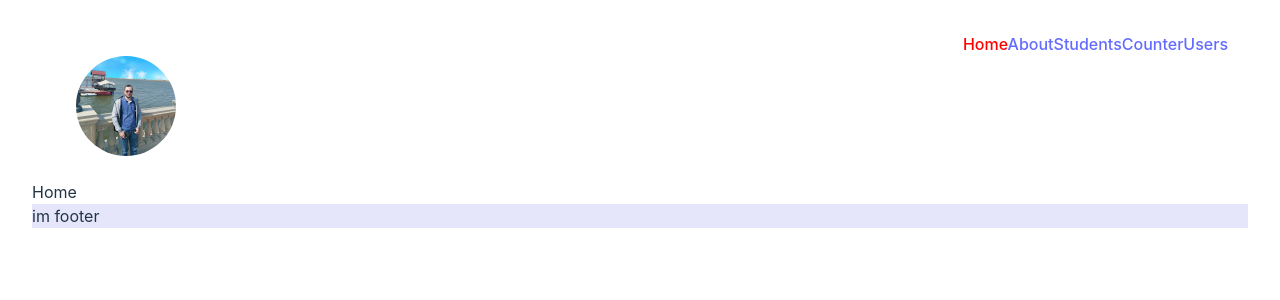
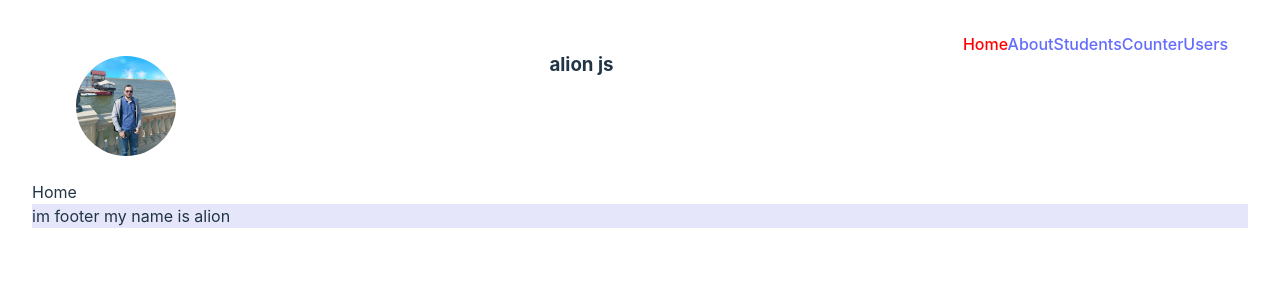
Before and after one commit to Ali-GreenHeart/react-dfe01-first, a React (Vite) app: page / in a window 1280 px wide. Shown: the top 300 px of the page. Built offline with nearby package versions, Linux system fonts and the light colour scheme.

Commit message:
initial context api

```diff
--- a/src/components/Footer/index.jsx
+++ b/src/components/Footer/index.jsx
@@ -1,7 +1,11 @@
+import { useContext } from "react"
+import { DataContext } from "../../context-api/DataContext"
+
 const Footer = ({ }) => {
+    const { name } = useContext(DataContext)
     return (
         <footer style={{ backgroundColor: 'lavender' }}>
-            im footer
+            im footer  my name is {name}
         </footer>
     )
 }
--- a/src/components/Header/index.jsx
+++ b/src/components/Header/index.jsx
@@ -1,5 +1,7 @@
+import { useContext } from "react"
 import "./index.css"
 import { NavLink } from "react-router-dom"
+import { DataContext } from "../../context-api/DataContext"
 
 function Navigation({ to, title }) {
     return (
@@ -13,8 +15,15 @@ function Navigation({ to, title }) {
 }
 
 function Header({ }) {
-    return <div className="container_header">
+
+    const { name, surname } = useContext(DataContext)
+
+    return (
+        <div className="container_header">
             <img className="logo" src="/eziz-xan.jpg" alt="" />
+            <div>
+                <h3>{name} {surname}</h3>
+            </div>
             <div>
                 <Navigation to="/" title="Home" />
                 <Navigation to="/about" title="About" />
@@ -23,5 +32,6 @@ function Header({ }) {
                 <Navigation to="/users" title="Users" />
             </div>
         </div>
+    )
 }
 export default Header;
--- /dev/null
+++ b/src/context-api/DataContext.jsx
@@ -0,0 +1,15 @@
+import { createContext } from "react";
+
+export const DataContext = createContext({})
+
+const data = { name: 'alion', surname: 'js' }
+/* children:  componentin icerisine yazdigim elementler */
+const DataContextProvider = ({ children }) => {
+    return (
+        <DataContext.Provider value={data}>
+            {children}
+        </DataContext.Provider>
+    )
+}
+
+export default DataContextProvider;
--- a/src/main.jsx
+++ b/src/main.jsx
@@ -2,6 +2,7 @@ import React from 'react'
 import ReactDOM from 'react-dom/client'
 import { BrowserRouter } from 'react-router-dom'
 import App from './App'
+import DataContextProvider from './context-api/DataContext'
 // import "./index.css"
 
 const reactRootElement = ReactDOM.createRoot(document.getElementById('root'))
@@ -9,9 +10,11 @@ const reactRootElement = ReactDOM.createRoot(document.getElementById('root'))
 
 reactRootElement.render(
     // <PageWithModes>
-    <BrowserRouter>
-        <App />
-    </BrowserRouter>
+    <DataContextProvider>
+        <BrowserRouter>
+            <App />
+        </BrowserRouter>
+    </DataContextProvider>
     // </PageWithModes >
 )
 // render -> code to UI
```
Lines whose indentation alone changed are shown as unchanged.
